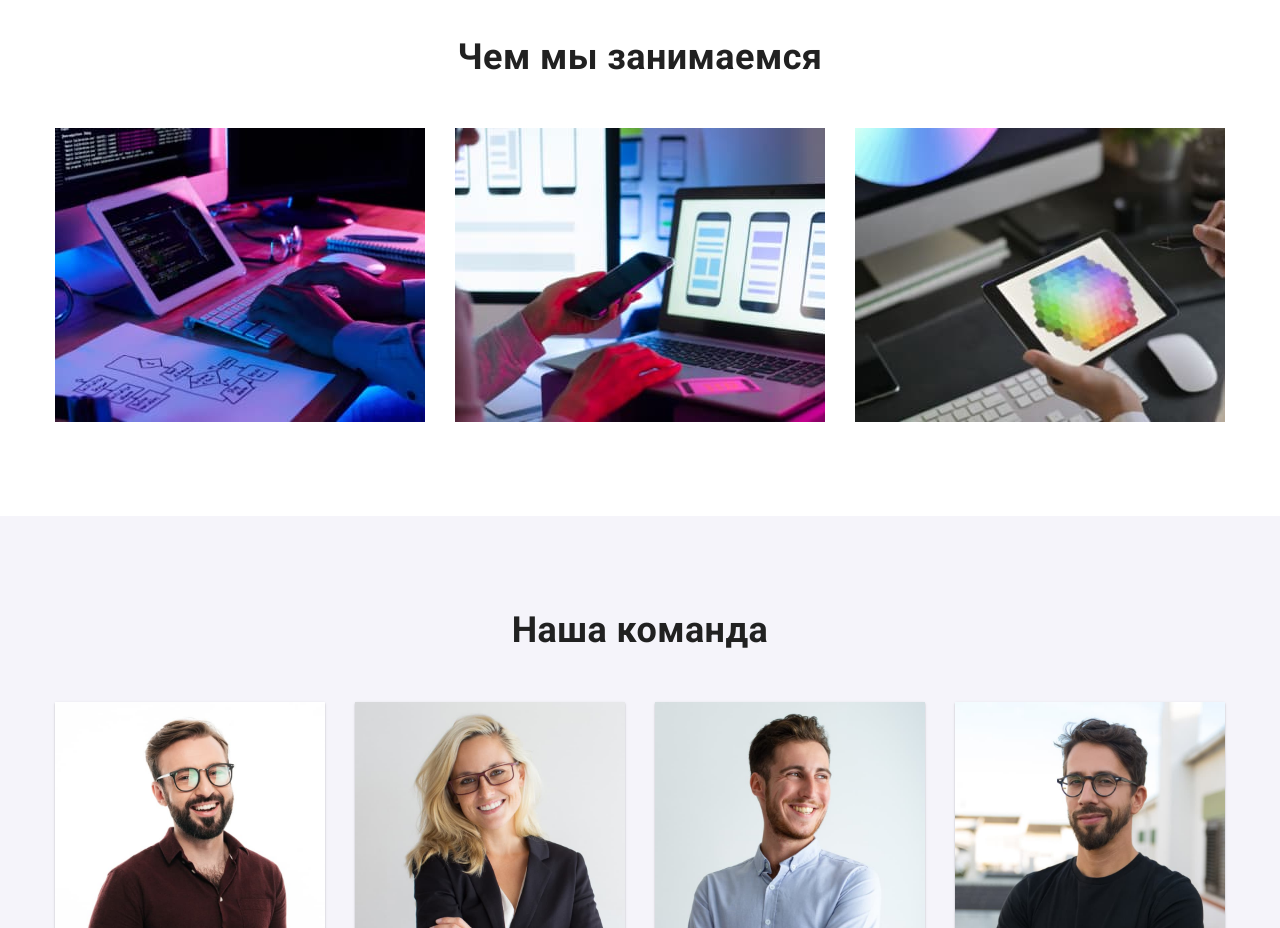
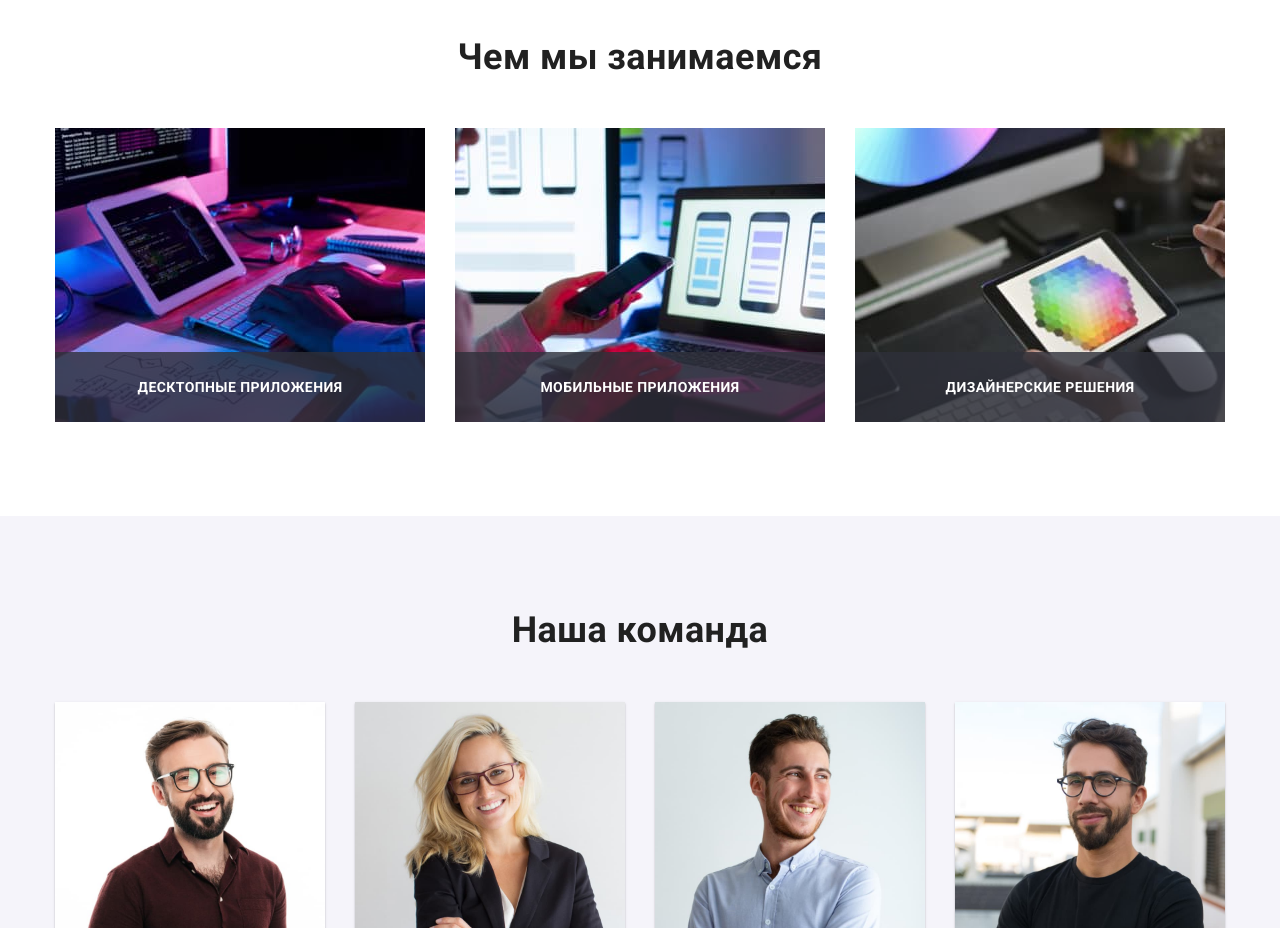
Before and after one commit to Grantoed/goit-markup-hw-05, a plain HTML site: page index.html in a window 1280 px wide. Shown: the part 1080-2008 px from the top of the page. Drawn offline with nearby package versions, Linux system fonts and the light colour scheme.

Commit message:
put description in profile cards

```diff
--- a/css/styles.css
+++ b/css/styles.css
@@ -316,6 +316,8 @@ h6 {
 }
 
 .profile-list {
+  position: relative;
+
   display: flex;
 
   justify-content: space-between;
@@ -326,6 +328,25 @@ h6 {
 
   max-width: 100%;
   height: auto;
+}
+
+.profile-list .description-block {
+  position: absolute;
+  transform: translateY(-100%);
+  display: flex;
+  justify-content: center;
+  align-items: center;
+  width: 370px;
+  height: 70px;
+
+  background-color: rgba(47, 48, 58, 0.8);
+}
+
+.profile-list .description-text {
+  color: var(--primary-bg-color);
+  text-transform: uppercase;
+  font-weight: 700;
+  line-height: 1.15;
 }
 
 /* Staff */
--- a/index.html
+++ b/index.html
@@ -135,6 +135,9 @@
                 width="370"
                 height="294"
               />
+              <div class="description-block">
+                <p class="description-text">Десктопные приложения</p>
+              </div>
             </li>
             <li class="item">
               <img
@@ -143,6 +146,9 @@
                 width="370"
                 height="294"
               />
+              <div class="description-block">
+                <p class="description-text">Мобильные приложения</p>
+              </div>
             </li>
             <li class="item">
               <img
@@ -151,6 +157,9 @@
                 width="370"
                 height="294"
               />
+              <div class="description-block">
+                <p class="description-text">Дизайнерские решения</p>
+              </div>
             </li>
           </ul>
         </div>
```
